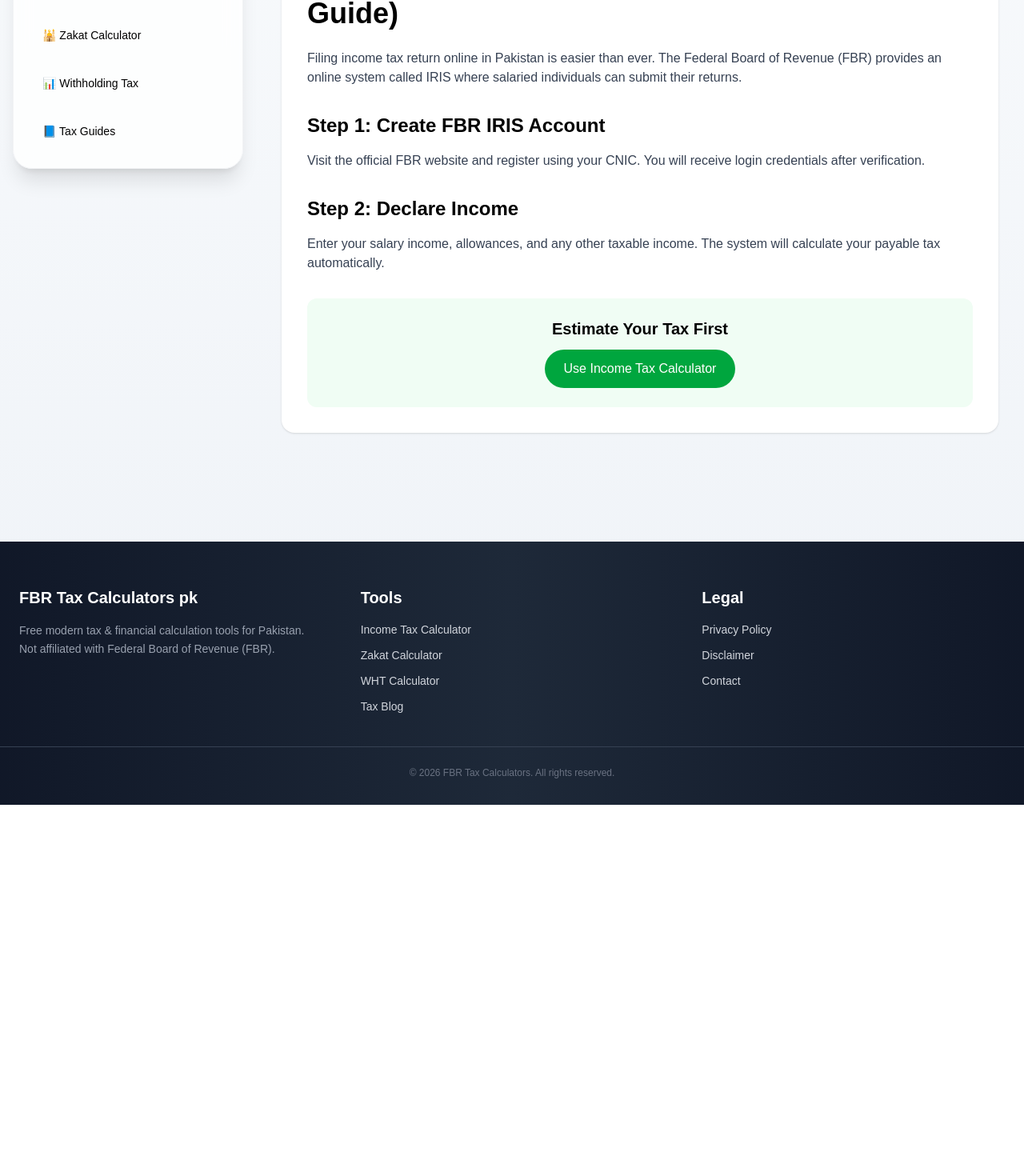
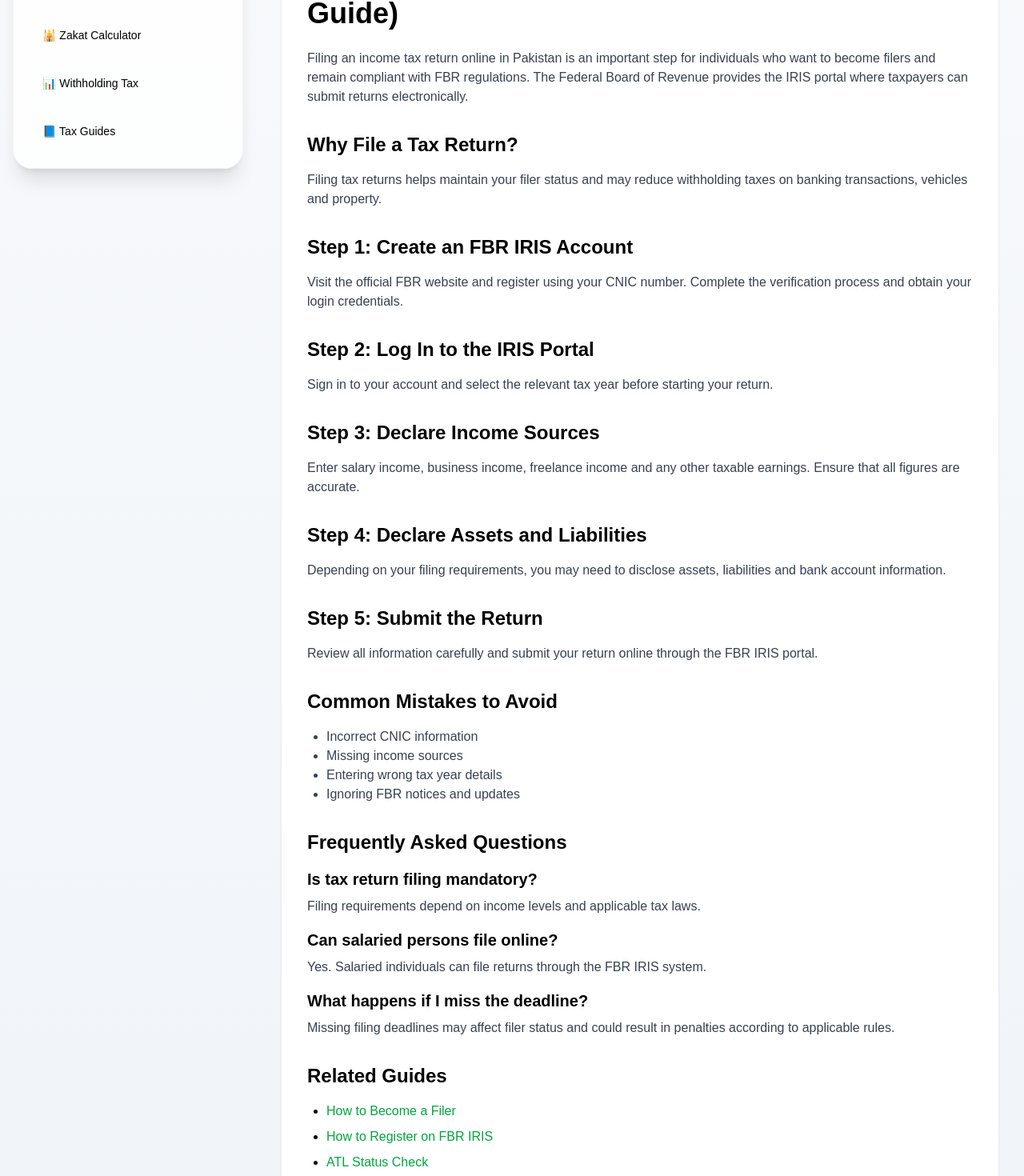
Before and after one commit to muhammadobaid1986/fbrtaxcalculators, a Next.js app: page /how-to-file-tax-return-online-pakistan in a window 1280 px wide. Shown: the part 227-1697 px from the top of the page at 80% size. Before the commit the page ends 1233 px from the top, so only its background shows below. Built offline with nearby package versions, Linux system fonts and the light colour scheme.

Commit message:
expand tax return guide

```diff
--- a/app/how-to-file-tax-return-online-pakistan/page.tsx
+++ b/app/how-to-file-tax-return-online-pakistan/page.tsx
@@ -1,7 +1,7 @@
 export const metadata = {
   title: "How to File Tax Return Online in Pakistan (2025 Guide)",
   description:
-    "Step-by-step guide on how to file income tax return online in Pakistan using FBR Iris portal.",
+    "Complete step-by-step guide on how to file income tax return online in Pakistan using the FBR IRIS portal.",
 };
 
 export default function Page() {
@@ -13,33 +13,137 @@ export default function Page() {
       </h1>
 
       <p className="mb-4 text-gray-700">
-        Filing income tax return online in Pakistan is easier than ever.
-        The Federal Board of Revenue (FBR) provides an online system
-        called IRIS where salaried individuals can submit their returns.
+        Filing an income tax return online in Pakistan is an important step
+        for individuals who want to become filers and remain compliant with
+        FBR regulations. The Federal Board of Revenue provides the IRIS
+        portal where taxpayers can submit returns electronically.
       </p>
 
       <h2 className="text-2xl font-semibold mt-8 mb-4">
-        Step 1: Create FBR IRIS Account
+        Why File a Tax Return?
       </h2>
 
       <p className="mb-4 text-gray-700">
-        Visit the official FBR website and register using your CNIC.
-        You will receive login credentials after verification.
+        Filing tax returns helps maintain your filer status and may reduce
+        withholding taxes on banking transactions, vehicles and property.
       </p>
 
       <h2 className="text-2xl font-semibold mt-8 mb-4">
-        Step 2: Declare Income
+        Step 1: Create an FBR IRIS Account
       </h2>
 
       <p className="mb-4 text-gray-700">
-        Enter your salary income, allowances, and any other taxable income.
-        The system will calculate your payable tax automatically.
+        Visit the official FBR website and register using your CNIC number.
+        Complete the verification process and obtain your login credentials.
       </p>
+
+      <h2 className="text-2xl font-semibold mt-8 mb-4">
+        Step 2: Log In to the IRIS Portal
+      </h2>
+
+      <p className="mb-4 text-gray-700">
+        Sign in to your account and select the relevant tax year before
+        starting your return.
+      </p>
+
+      <h2 className="text-2xl font-semibold mt-8 mb-4">
+        Step 3: Declare Income Sources
+      </h2>
+
+      <p className="mb-4 text-gray-700">
+        Enter salary income, business income, freelance income and any other
+        taxable earnings. Ensure that all figures are accurate.
+      </p>
+
+      <h2 className="text-2xl font-semibold mt-8 mb-4">
+        Step 4: Declare Assets and Liabilities
+      </h2>
+
+      <p className="mb-4 text-gray-700">
+        Depending on your filing requirements, you may need to disclose assets,
+        liabilities and bank account information.
+      </p>
+
+      <h2 className="text-2xl font-semibold mt-8 mb-4">
+        Step 5: Submit the Return
+      </h2>
+
+      <p className="mb-4 text-gray-700">
+        Review all information carefully and submit your return online through
+        the FBR IRIS portal.
+      </p>
+
+      <h2 className="text-2xl font-semibold mt-8 mb-4">
+        Common Mistakes to Avoid
+      </h2>
+
+      <ul className="list-disc pl-6 mb-4 text-gray-700">
+        <li>Incorrect CNIC information</li>
+        <li>Missing income sources</li>
+        <li>Entering wrong tax year details</li>
+        <li>Ignoring FBR notices and updates</li>
+      </ul>
+
+      <h2 className="text-2xl font-semibold mt-8 mb-4">
+        Frequently Asked Questions
+      </h2>
+
+      <h3 className="text-xl font-semibold mt-4 mb-2">
+        Is tax return filing mandatory?
+      </h3>
+
+      <p className="mb-4 text-gray-700">
+        Filing requirements depend on income levels and applicable tax laws.
+      </p>
+
+      <h3 className="text-xl font-semibold mt-4 mb-2">
+        Can salaried persons file online?
+      </h3>
+
+      <p className="mb-4 text-gray-700">
+        Yes. Salaried individuals can file returns through the FBR IRIS system.
+      </p>
+
+      <h3 className="text-xl font-semibold mt-4 mb-2">
+        What happens if I miss the deadline?
+      </h3>
+
+      <p className="mb-4 text-gray-700">
+        Missing filing deadlines may affect filer status and could result in
+        penalties according to applicable rules.
+      </p>
+
+      <div className="mt-8">
+        <h2 className="text-2xl font-bold mb-4">
+          Related Guides
+        </h2>
+
+        <ul className="list-disc pl-6 space-y-2">
+          <li>
+            <a href="/how-to-become-a-filer" className="text-green-600">
+              How to Become a Filer
+            </a>
+          </li>
+
+          <li>
+            <a href="/how-to-register-on-fbr-iris" className="text-green-600">
+              How to Register on FBR IRIS
+            </a>
+          </li>
+
+          <li>
+            <a href="/atl-status-check-pakistan" className="text-green-600">
+              ATL Status Check
+            </a>
+          </li>
+        </ul>
+      </div>
 
       <div className="mt-8 p-6 bg-green-50 rounded-xl text-center">
         <h3 className="text-xl font-semibold mb-3">
           Estimate Your Tax First
         </h3>
+
         <a
           href="/"
           className="inline-block px-6 py-3 bg-green-600 text-white rounded-full hover:bg-green-700 transition"
```
